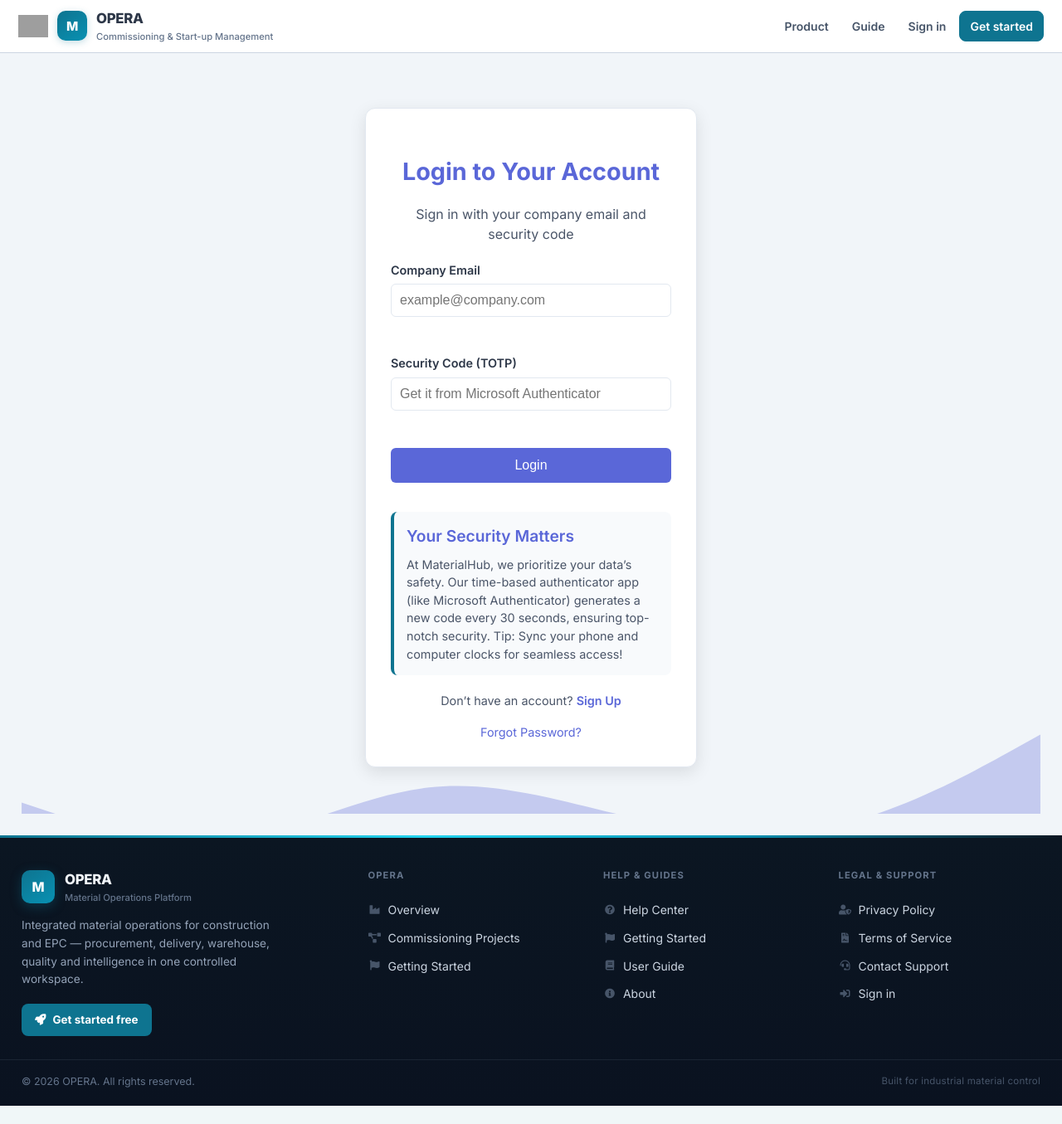
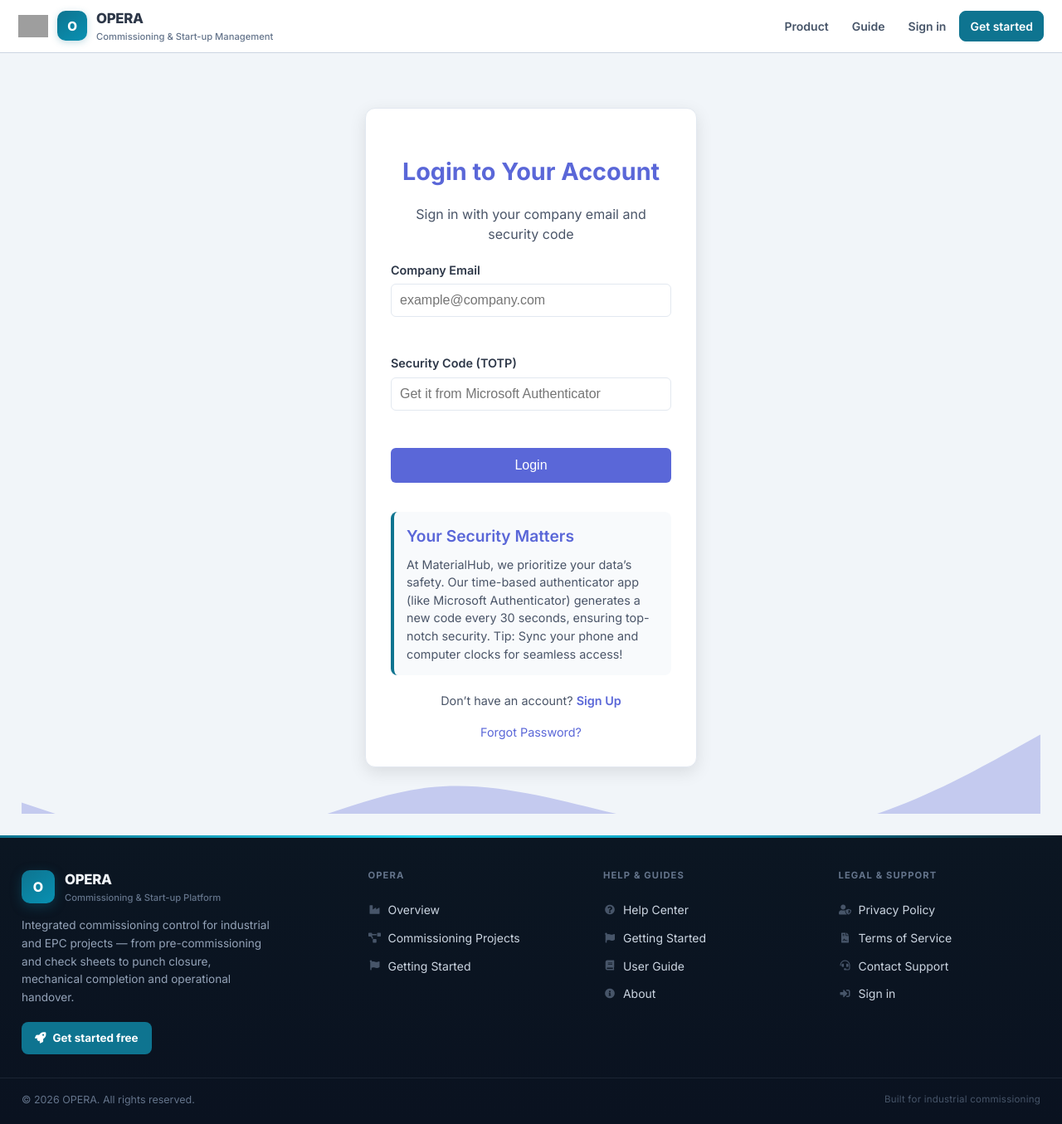
Before and after one commit to Tahmoures54/opera, a Flask app: a page that uses templates/base.html in a window 1280 px wide. Shown: the whole page at 83% size. Before the commit the page ends 1333 px from the top, so only its background shows below. Run offline with Flask 3, Linux system fonts and the light colour scheme; some libraries are stand-ins or nearby versions; grey boxes are pictures that could not be loaded.

Commit message:
fix(opera): align shared layout metadata and footer with commissioning product

```diff
--- a/templates/base.html
+++ b/templates/base.html
@@ -5,14 +5,14 @@
   <meta name="viewport" content="width=device-width, initial-scale=1">
   <meta name="theme-color" content="#0E7490">
   <link rel="canonical" href="{{ request.base_url }}">
-  <meta name="description" content="{% block meta_description %}OPERA — integrated material procurement, delivery, warehouse and intelligence platform for construction and EPC projects.{% endblock %}">
+  <meta name="description" content="{% block meta_description %}OPERA — commissioning, pre-commissioning and start-up management for industrial and EPC projects.{% endblock %}">
   <meta property="og:title" content="OPERA{% block og_title %}{% endblock %}">
-  <meta property="og:description" content="{% block og_description %}Control procurement, delivery, quality, warehouse and material traceability in one workspace.{% endblock %}">
+  <meta property="og:description" content="{% block og_description %}Manage check sheets, punch lists, witness points, mechanical completion and handover in one auditable workspace.{% endblock %}">
   <meta property="og:type" content="website">
   <meta property="og:url" content="{{ request.base_url }}">
   <meta name="twitter:card" content="summary">
   <meta name="twitter:title" content="OPERA{% block twitter_title %}{% endblock %}">
-  <meta name="twitter:description" content="{% block twitter_description %}Material operations for construction and EPC projects.{% endblock %}">
+  <meta name="twitter:description" content="{% block twitter_description %}Commissioning and start-up control for industrial and EPC projects.{% endblock %}">
   <title>OPERA{% block title %}{% endblock %}</title>
   <script type="application/ld+json">
     {
@@ -21,7 +21,7 @@
       "name": "OPERA",
       "applicationCategory": "BusinessApplication",
       "operatingSystem": "Web",
-      "description": "Material operations platform for construction and EPC projects, covering procurement, delivery, quality, warehouse and traceability."
+      "description": "Commissioning and start-up management for industrial and EPC projects, covering check sheets, punch lists, witness points, mechanical completion and handover."
     }
   </script>
   <link rel="icon" href="{{ url_for('static', filename='favicon.ico') }}">
@@ -305,7 +305,7 @@
 
     <a class="mh-brand" href="{{ url_for('index') }}">
       <img src="{{ url_for('static', filename='logo.png') }}" alt="" onerror="this.style.display='none'">
-      <div class="mh-brand-mark">M</div>
+      <div class="mh-brand-mark">O</div>
       <div>
         <strong>OPERA</strong>
         <span>Commissioning & Start-up Management</span>
@@ -388,13 +388,13 @@
     <div class="mh-footer-inner">
       <div class="mh-footer-brand">
         <a class="mh-footer-logo" href="{{ url_for('index') }}">
-          <div class="mh-footer-logo-mark">M</div>
+          <div class="mh-footer-logo-mark">O</div>
           <div>
             <strong>OPERA</strong>
-            <span>Material Operations Platform</span>
+            <span>Commissioning & Start-up Platform</span>
           </div>
         </a>
-        <p>Integrated material operations for construction and EPC — procurement, delivery, warehouse, quality and intelligence in one controlled workspace.</p>
+        <p>Integrated commissioning control for industrial and EPC projects — from pre-commissioning and check sheets to punch closure, mechanical completion and operational handover.</p>
         {% if not current_user.is_authenticated %}
           <a class="mh-footer-cta" href="{{ url_for('auth.register') }}">
             <i class="fas fa-rocket"></i> Get started free
@@ -434,7 +434,7 @@
 
     <div class="mh-footer-bottom">
       <span>© {{ current_year|default(2026) }} OPERA. All rights reserved.</span>
-<span class="mh-footer-tagline">Built for industrial material control</span>
+<span class="mh-footer-tagline">Built for industrial commissioning</span>
     </div>
   </footer>
 
```
